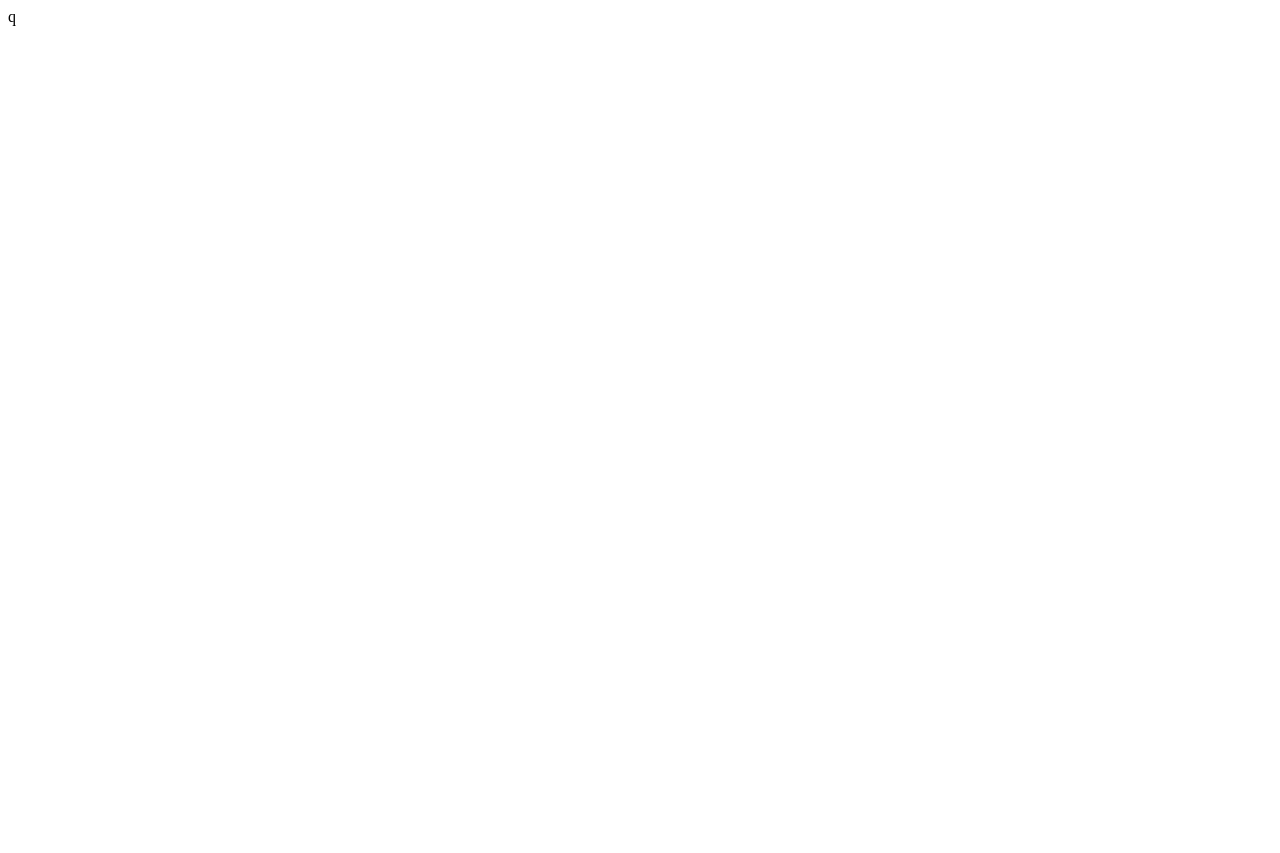
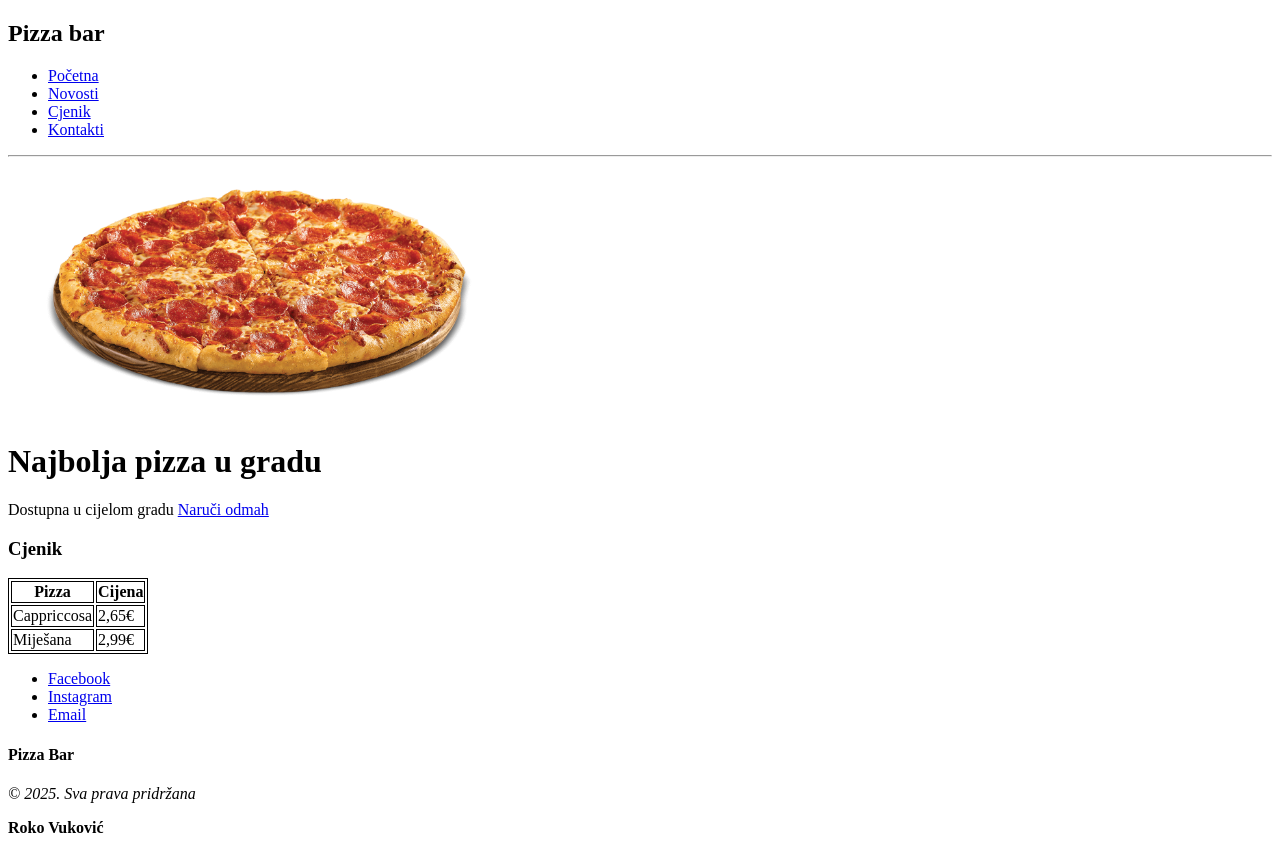
Before and after one commit to Roko191/PZI, a plain HTML site: page Vjezba2/index.html in a window 1280 px wide. Before the commit the page ends 800 px from the top, so only its background shows below. Drawn offline with Linux system fonts and the light colour scheme.

Commit message:
Vjezba 2 - Popravak

```diff
--- a/Vjezba2/index.html
+++ b/Vjezba2/index.html
@@ -1 +1,53 @@
-q
+<!DOCTYPE html>
+<html lang="en">
+<head>
+    <meta charset="UTF-8">
+    <meta name="viewport" content="width=device-width, initial-scale=1.0">
+    <title>Vjezba 2</title>
+</head>
+<body>
+    <header>
+        <h2>Pizza bar</h2>
+        <ul>
+            <li><a href="#">Početna</a></li>
+            <li><a href="#">Novosti</a></li>
+            <li><a href="#">Cjenik</a></li>
+            <li><a href="#">Kontakti</a></li>
+        </ul>
+        <hr>
+        <img src="./slike/Pizza-cover.png" alt="Pizza na stolu" style="width: 500px;">
+        <h1>Najbolja pizza u gradu</h1>
+        <p>Dostupna u cijelom gradu <a href="#">Naruči odmah</a></p>
+    </header>
+    <div class="cjenik">
+        <h3>Cjenik</h3>
+        <table style="border: 1px solid black;">
+            <tbody><tr style="border: 1px solid black;">
+                <th style="border: 1px solid black;">Pizza</th>
+                <th style="border: 1px solid black;">Cijena</th>
+            </tr>
+            <tr style="border: 1px solid black;">
+                <td style="border: 1px solid black;">Cappriccosa</td>
+                <td style="border: 1px solid black;">2,65€</td>
+            </tr>
+            <tr style="border: 1px solid black;">
+                <td style="border: 1px solid black;">Miješana</td>
+                <td style="border: 1px solid black;">2,99€</td>
+            </tr>
+        </tbody></table>
+    </div>
+
+    <footer>
+        <ul>
+            <li><a href="https://facebook.com/" target="_blank">Facebook</a></li>
+            <li><a href="https://instagram.com/" target="_blank">Instagram</a></li>
+            <li><a href="maito:rvukov00@fesb.hr">Email</a></li>
+        </ul>
+        <h4>
+            Pizza Bar
+        </h4>
+        <p><i>&COPY; 2025. Sva prava pridržana</i></p>
+        <p><b>Roko Vuković</b></p>
+    </footer>
+
+</body></html>
```
